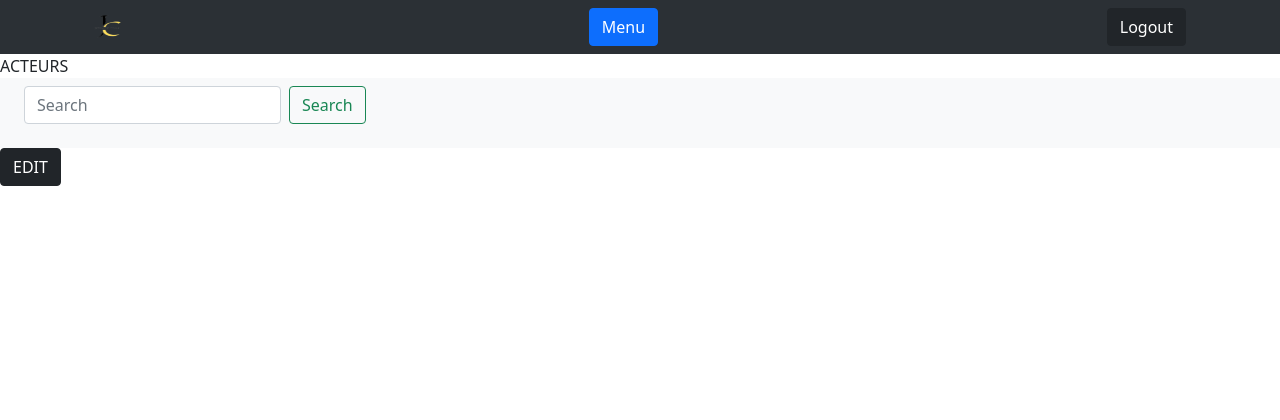
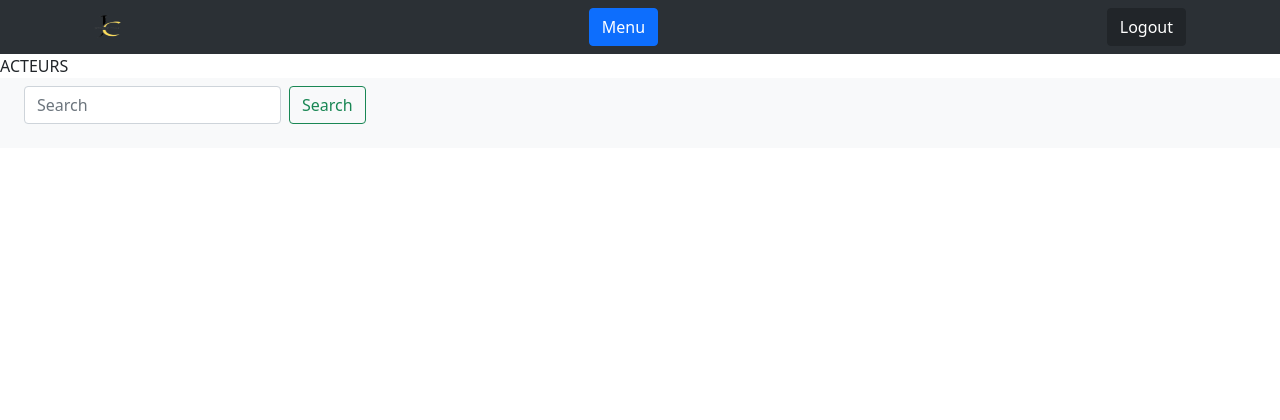
Before and after one commit to KarmaFenec/Jetpack-Runner, a PHP site: page /search/acteur.php in a window 1280 px wide. Shown: the top 420 px of the page. Run offline with PHP 8.4, Linux system fonts and the light colour scheme; the visitor is signed in with stand-in values (Sample User, id 1); data that the repository does not hold is empty.

Commit message:
Update acteur.php

```diff
--- a/PHP_PROJET_FINAL/search/acteur.php
+++ b/PHP_PROJET_FINAL/search/acteur.php
@@ -34,13 +34,6 @@ $data =$fdb->genererRequest($sql);
     </form>
     </div>
 </nav>
-
-<?php //A FAIRE ?>
-<?php if ($logged):?>
-    <div class="dropdown">
-        <a class="btn btn-dark" role="button" href="../client/acteur.php">EDIT</a>
-    </div>
-<?php endif; ?>
 </header>
 
 <div class="main-content">
```
